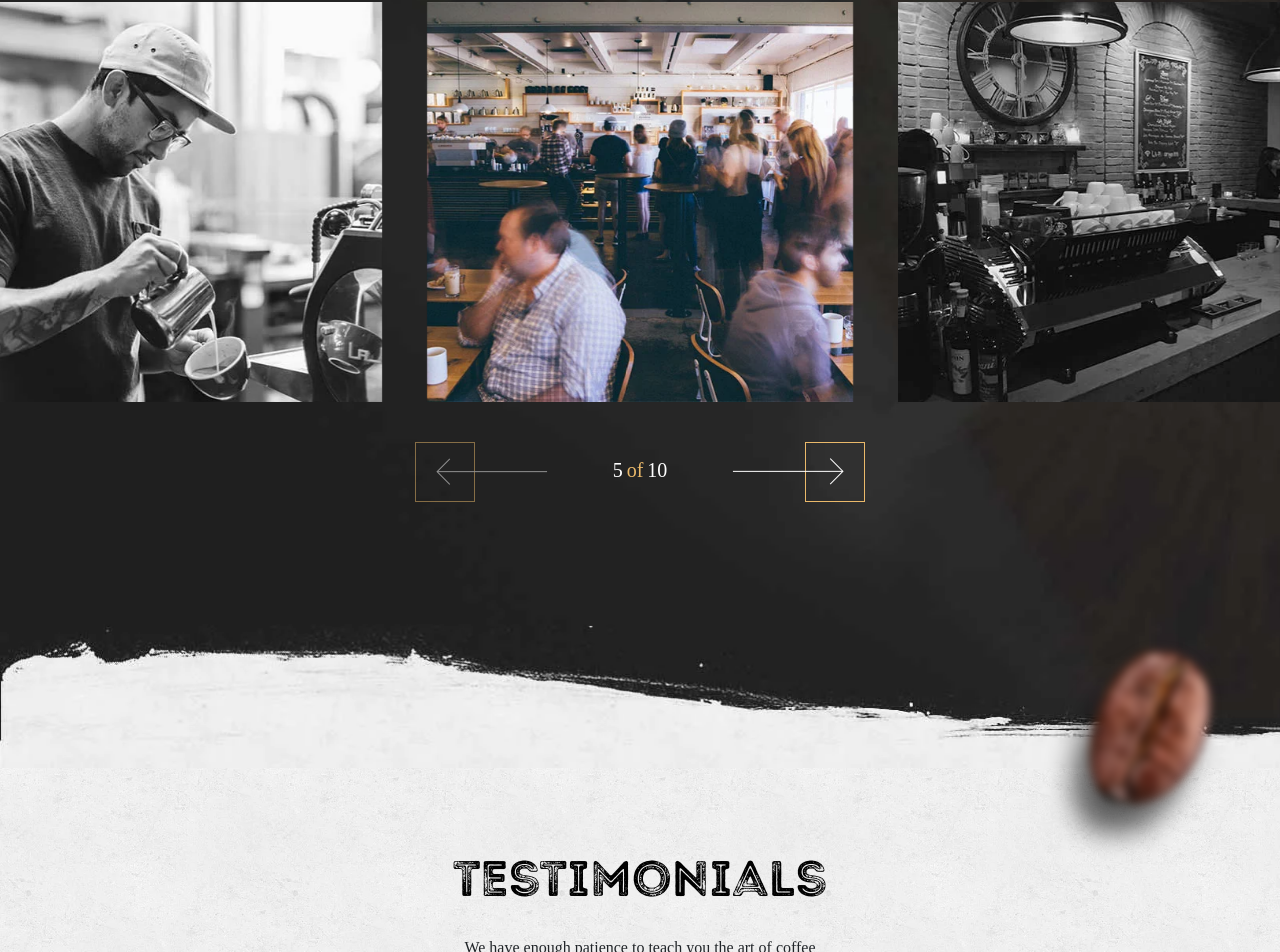
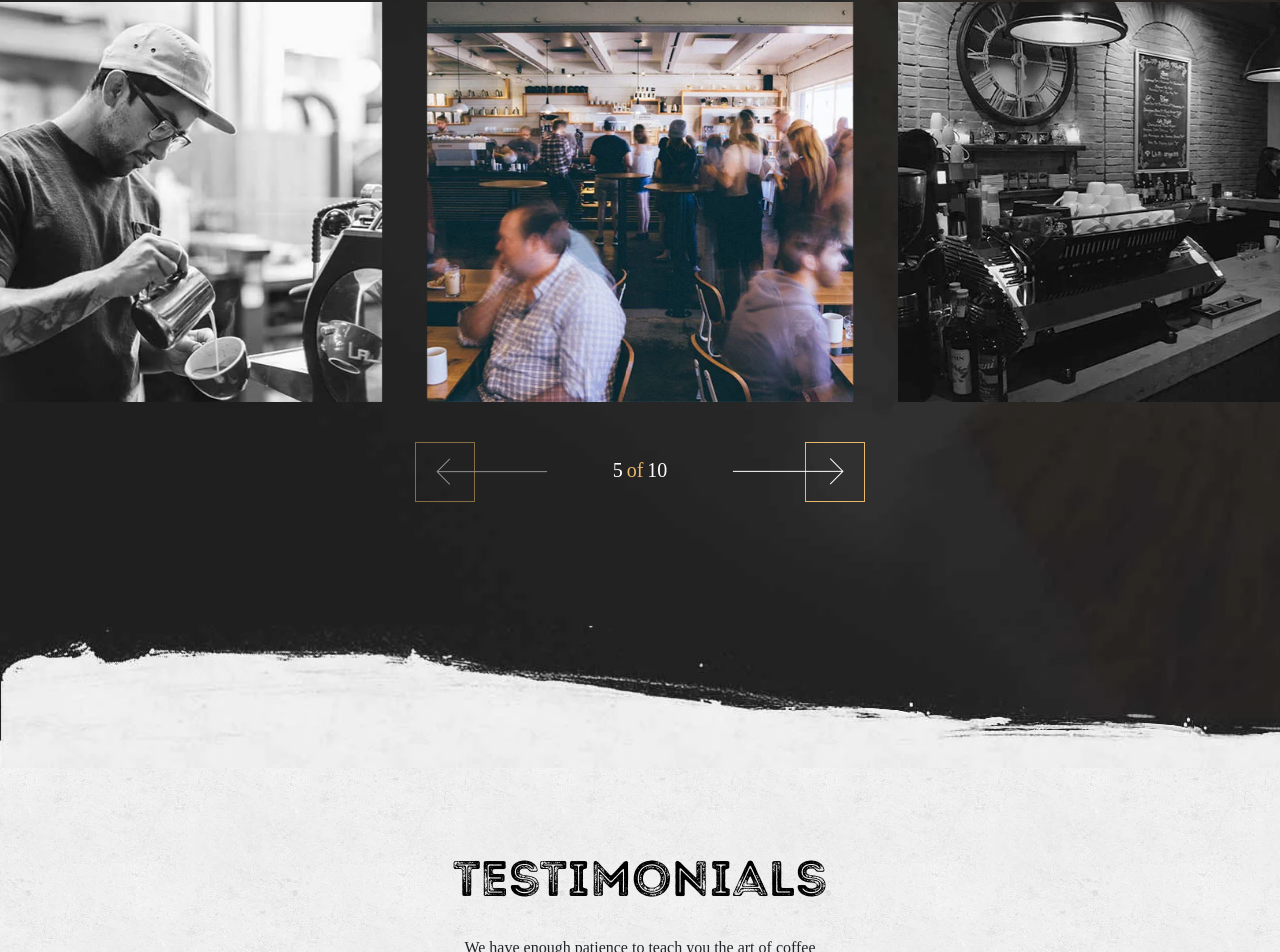
Before and after one commit to JussMor/Challenge, a React (Create React App) app: page / in a window 1280 px wide. Shown: the part 3332-4284 px from the top of the page. Built offline with nearby package versions, Linux system fonts and the light colour scheme; a web font is replaced by a local one.

Commit message:
Ready to production

```diff
--- a/package.json
+++ b/package.json
@@ -48,9 +48,9 @@
     ]
   },
   "devDependencies": {
+    "firebase": "^9.6.3",
+    "firebase-tools": "^10.1.0",
     "sass": "^1.48.0",
-    "sass-loader": "^12.4.0",
-    "firebase": "^9.6.3",
-    "firebase-tools": "^10.1.0"
+    "sass-loader": "^12.4.0"
   }
 }
--- a/src/views/Home/components/Gallery/Gallery.js
+++ b/src/views/Home/components/Gallery/Gallery.js
@@ -1,14 +1,22 @@
-import React from "react";
+import React, {useEffect, useState} from "react";
 import styles from "./Gallery.module.scss";
 import HeaderSections from "../../../../components/common/HeaderSection/HeaderSection";
 import OwlCarousel from "react-owl-carousel";
 
 export default function Gallery(props) {
+
+  const [offsetY, setOffset] = useState(0);
+  const handleScroll = (e) => setOffset(window.scrollY);
   const galleryImages = props.galleryImages.map((item, index) => (
     <div className={`${item.class} ${styles.picture}`} key={index}>
       <img src={item.image} alt="client" />
     </div>
   ));
+
+  useEffect(() => {
+    window.addEventListener("scroll", handleScroll);
+    return ( ) => window.removeEventListener("scroll", handleScroll);
+  }, []);
 
   const icon = (
     <img src={props.icon} alt="Coffe Make" className={styles.icon} />
@@ -17,8 +25,8 @@ export default function Gallery(props) {
   return (
     <>
       <section id="gallery" className={styles.gallery}>
-        <img src={props.coffe1} alt="Coffe Make" className={styles.coffe1} />
-        <img src={props.coffe2} alt="Coffe Make" className={styles.coffe2} />
+        <img src={props.coffe1} alt="Coffe Make" className={styles.coffe1} style={{ transform: `translateY(-${offsetY * 0.2}px)` }} />
+        <img src={props.coffe2} alt="Coffe Make" className={styles.coffe2} style={{ transform: `translateY(-${offsetY * 0.2}px)` }}/>
         <div className={styles.galleryContainer}>
           <HeaderSections
             classes={styles.header}
--- a/src/views/Home/components/Gallery/Gallery.module.scss
+++ b/src/views/Home/components/Gallery/Gallery.module.scss
@@ -15,11 +15,11 @@
     filter: blur(5px);
   }
   .coffe1 {
-    top: -45px;
+    top: 550px;
     left: 30px;
   }
   .coffe2 {
-    bottom: -150px;
+    bottom: -840px;
     right: 0;
   }
   .galleryContainer {
--- a/src/views/Home/components/Programs/Programs.js
+++ b/src/views/Home/components/Programs/Programs.js
@@ -100,6 +100,7 @@ export default class Programs extends Component {
       { id: 39, icon: times, list: "5 views Latte Art - Espresso with milk" },
       { id: 40, icon: times, list: "6 views Latte Art - Mixed" },
     ],
+
   };
 
   render() {
```
